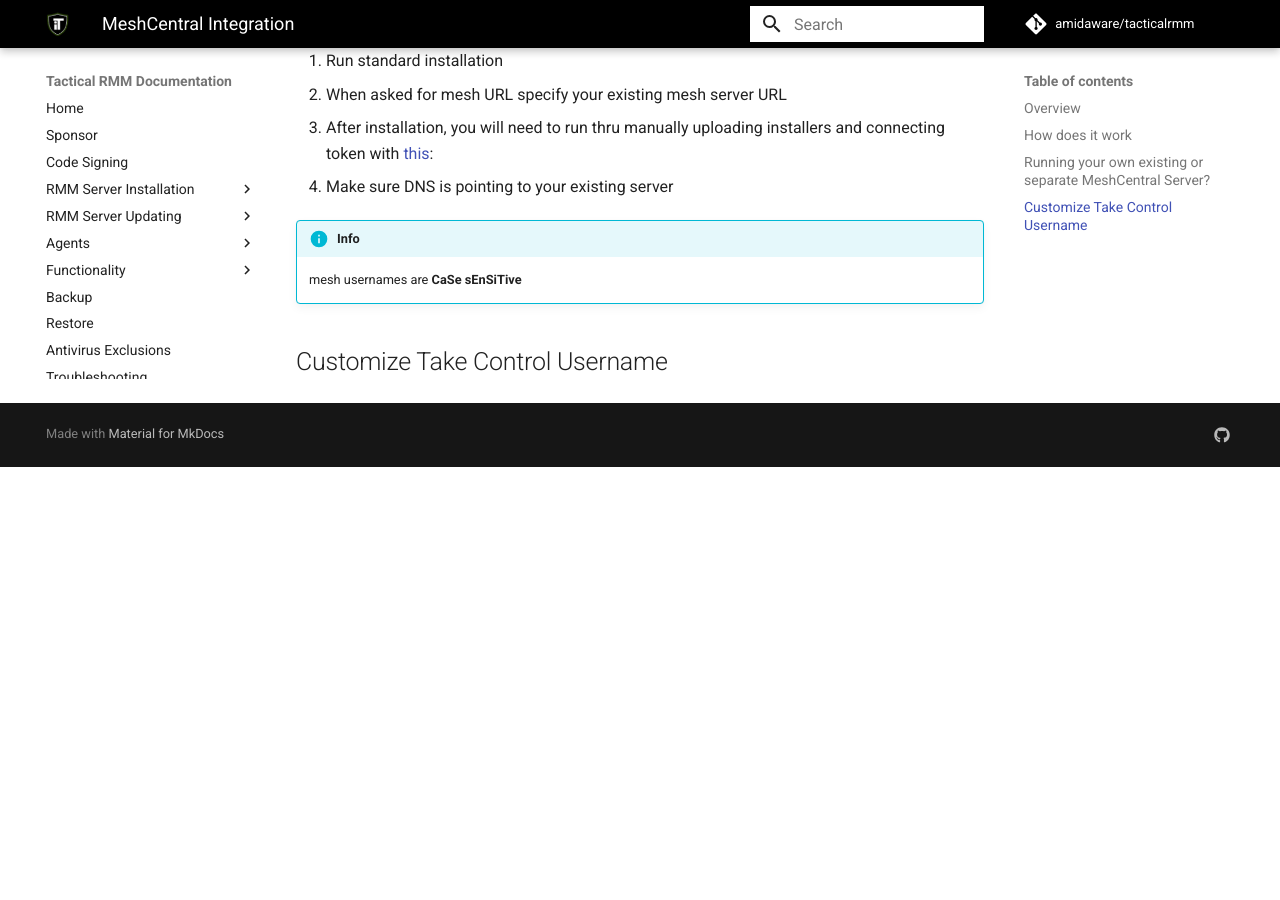
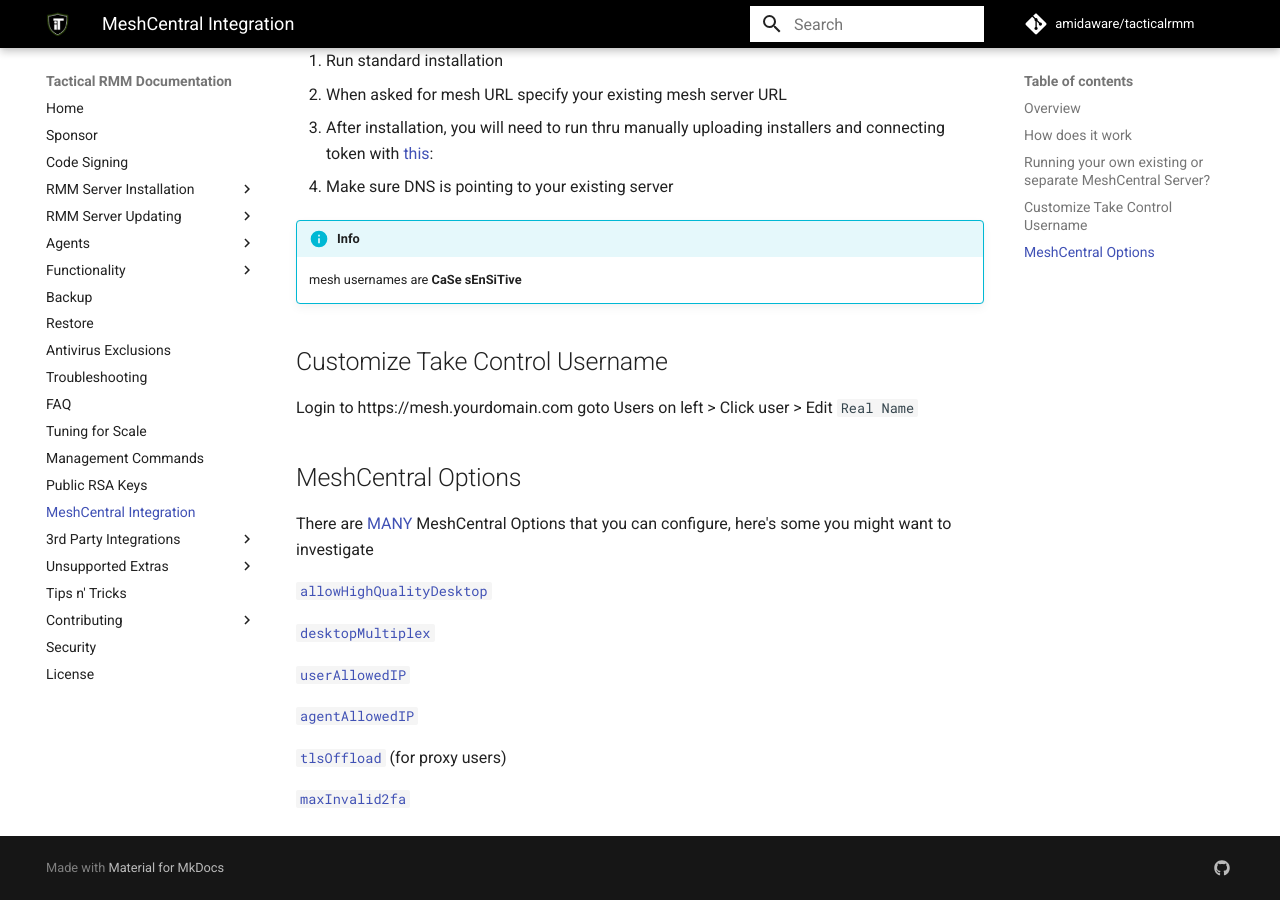
Before and after one commit to amidaware/trmm-docs, an MkDocs documentation site: the page built from docs/mesh_integration.md, in a window 1280 px wide and 900 px high, scrolled down 1237 px. Built offline with MkDocs 1.6.1 and Material for MkDocs 9.7.7, drawn with Linux system fonts in a browser that asks for light colours; comment, search, counter and statistics services are not loaded; before the commit the page ends 1704 px from its top, so only the background shows below that.

Commit message:
adding MeshCentral info

```diff
--- a/docs/mesh_integration.md
+++ b/docs/mesh_integration.md
@@ -45,3 +45,21 @@
     mesh usernames are **CaSe sEnSiTive**
 
 ## Customize Take Control Username
+
+Login to https://mesh.yourdomain.com goto Users on left > Click user > Edit `Real Name`
+
+## MeshCentral Options
+
+There are [MANY](https://github.com/Ylianst/MeshCentral/blob/master/meshcentral-config-schema.json) MeshCentral Options that you can configure, here's some you might want to investigate
+
+[`allowHighQualityDesktop`](https://github.com/Ylianst/MeshCentral/blob/d06ca601ffde4602f97147038616ed2331f01624/meshcentral-config-schema.json#L135)
+
+[`desktopMultiplex`](https://github.com/Ylianst/MeshCentral/blob/d06ca601ffde4602f97147038616ed2331f01624/meshcentral-config-schema.json#L149)
+
+[`userAllowedIP`](https://github.com/Ylianst/MeshCentral/blob/d06ca601ffde4602f97147038616ed2331f01624/meshcentral-config-schema.json#L151)
+
+[`agentAllowedIP`](https://github.com/Ylianst/MeshCentral/blob/d06ca601ffde4602f97147038616ed2331f01624/meshcentral-config-schema.json#L153)
+
+[`tlsOffload`](https://github.com/Ylianst/MeshCentral/blob/d06ca601ffde4602f97147038616ed2331f01624/meshcentral-config-schema.json#L170) (for proxy users)
+
+[`maxInvalid2fa`](https://github.com/Ylianst/MeshCentral/blob/d06ca601ffde4602f97147038616ed2331f01624/meshcentral-config-schema.json#L260)
```
